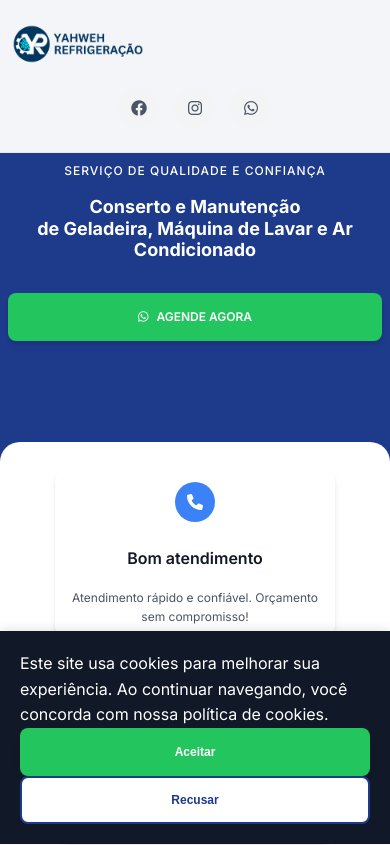
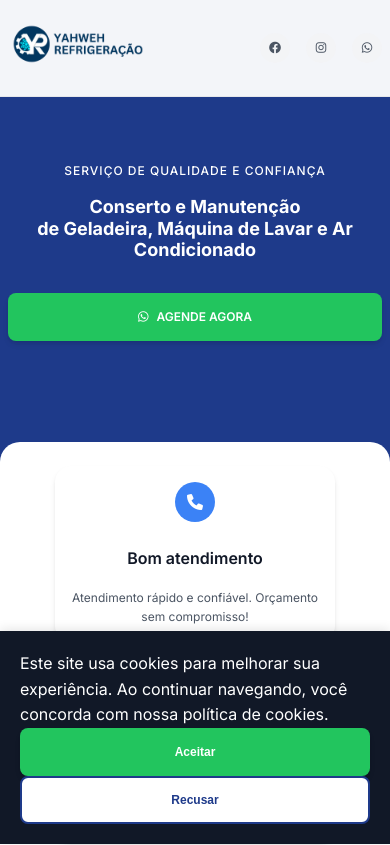
Before and after one commit to fabioallima/yahwehrefrigeracao, a plain HTML site: page index.html in a window 390 px wide. Shown: the top 845 px of the page. Drawn offline with Linux system fonts and the light colour scheme.

Commit message:
feat: clean layout - logo and social media aligned

```diff
--- a/css/style.css
+++ b/css/style.css
@@ -213,6 +213,22 @@ body {
     transition: var(--transition);
 }
 
+@media (max-width: 768px) {
+    .social-link {
+        width: 35px;
+        height: 35px;
+        font-size: var(--font-size-sm);
+    }
+}
+
+@media (max-width: 480px) {
+    .social-link {
+        width: 30px;
+        height: 30px;
+        font-size: var(--font-size-xs);
+    }
+}
+
 .social-link:hover {
     background: var(--primary-color);
     color: var(--white);
@@ -279,6 +295,7 @@ body {
     text-transform: uppercase;
     font-weight: 500;
     letter-spacing: 1px;
+    display: block;
 }
 
 .hero-subtitle {
@@ -974,7 +991,7 @@ body {
 
 @media (max-width: 768px) {
     .nav-container {
-        grid-template-columns: 1fr;
+        grid-template-columns: 1fr auto;
         gap: var(--spacing-sm);
         padding: var(--spacing-xs);
     }
@@ -984,7 +1001,6 @@ body {
     }
 
     .nav-menu {
-        order: 2;
         display: none;
     }
 
@@ -993,8 +1009,7 @@ body {
     }
 
     .nav-social {
-        order: 3;
-        justify-content: center;
+        justify-content: flex-end;
     }
 
     .nav-toggle {
@@ -1019,6 +1034,7 @@ body {
     .hero-tagline {
         font-size: var(--font-size-sm);
         margin-bottom: var(--spacing-md);
+        display: block;
     }
 
     .hero-buttons {
@@ -1109,6 +1125,10 @@ body {
         padding: 0 var(--spacing-xs);
     }
 
+    .nav-container {
+        grid-template-columns: 1fr auto;
+    }
+
     .nav-logo .logo {
         height: 40px;
     }
@@ -1137,6 +1157,7 @@ body {
     .hero-tagline {
         font-size: var(--font-size-xs);
         margin-bottom: var(--spacing-sm);
+        display: block;
     }
 
     .section-title {
```
